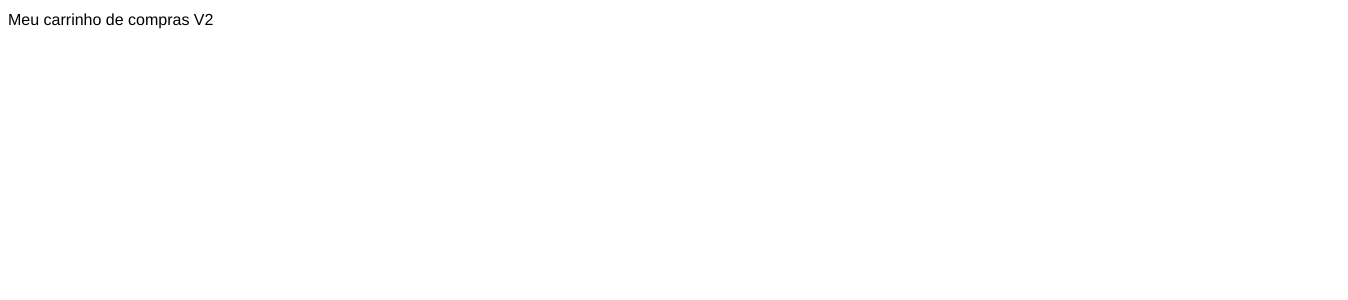
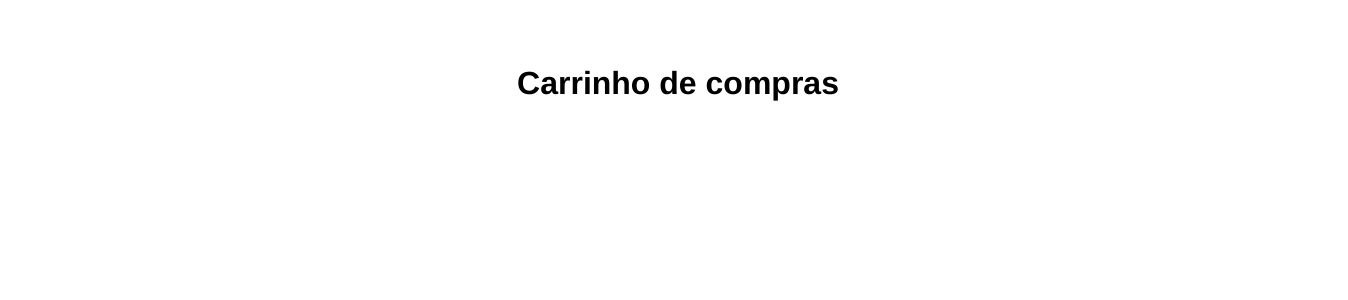
Before and after one commit to gabrielmds222/ShoppingCartVue, a Vue app: page / in a window 1280 px wide. Shown: the top 300 px of the page, 1348 px wide, since content can reach past the window. Built offline with nearby package versions, Linux system fonts and the light colour scheme.

Commit message:
feat: Primeiro posicionamento dos elementos da tela

```diff
--- a/src/App.vue
+++ b/src/App.vue
@@ -1,7 +1,27 @@
 <script setup lang="ts"></script>
 
 <template>
-  <div>Meu carrinho de compras V2</div>
+  <div class="pagina">
+    <h1 class="titulo">Carrinho de compras</h1>
+    <main class="conteudo">
+      <!-- <Produtos /> -->
+      <!-- <Resumo /> -->
+    </main>
+  </div>
 </template>
 
-<style scoped></style>
+<style scoped>
+.pagina {
+  display: flex;
+  justify-content: center;
+  padding: 0 30px 30px;
+  width: 100vw;
+  height: 100vh;
+  background-color: #fff;
+}
+
+.titulo {
+  font-size: 32px;
+  padding: 30px 0;
+}
+</style>
```
